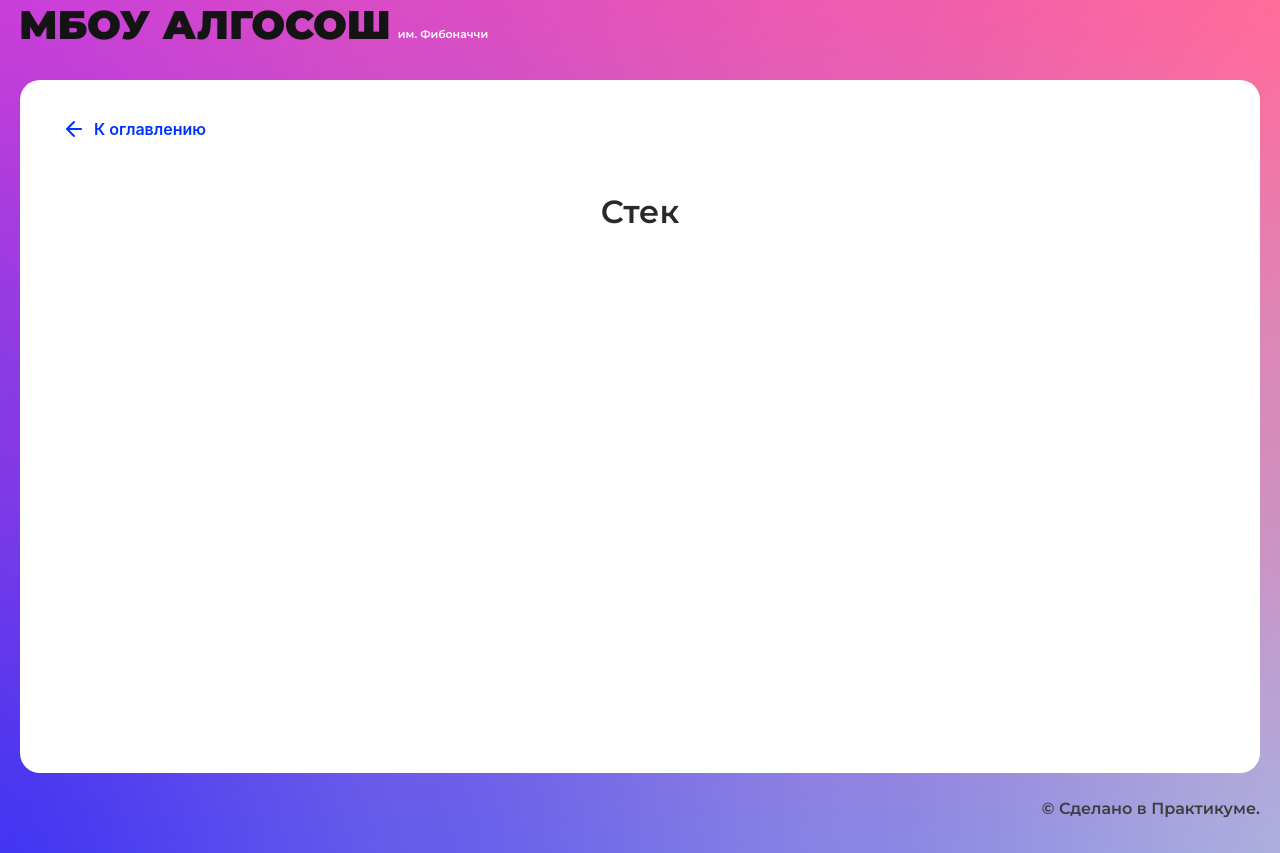
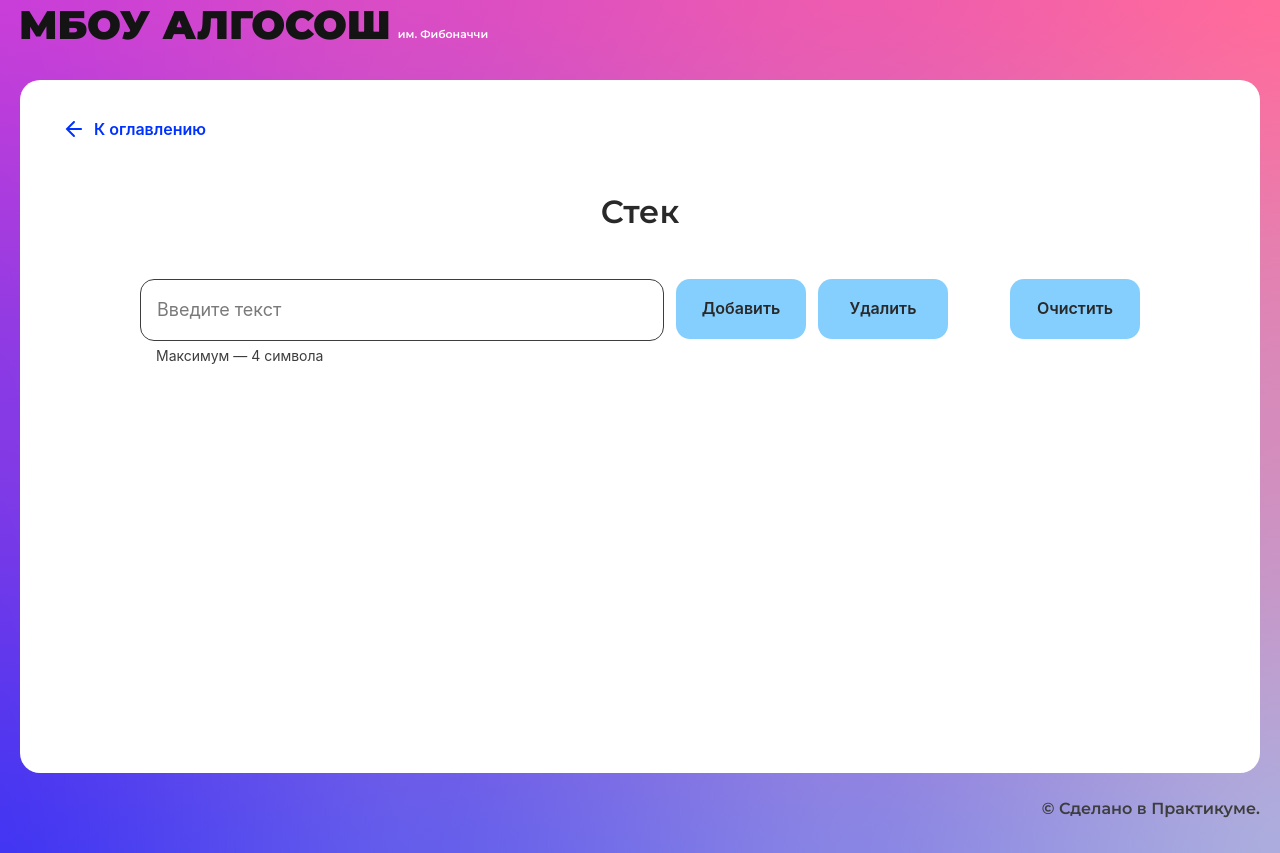
Before and after one commit to MikeStarina/algos, a React (Create React App) app: page /stack in a window 1280 px wide. Built offline with nearby package versions, Linux system fonts and the light colour scheme.

Commit message:
stack logic ready

```diff
--- /dev/null
+++ b/src/components/stack-page/stack-page.module.css
@@ -0,0 +1,32 @@
+.input_container {
+    width: 100%;
+    max-width: 1000px;
+    margin: 0 auto;
+    padding: 0;
+    box-sizing: border-box;
+    display: flex;
+    justify-content: flex-start;
+    align-items: flex-start;
+    gap: 12px;
+}
+
+
+
+.button_container {
+    box-sizing: border-box;
+    margin: 0;
+    padding: 0 0 0 50px;
+}
+
+
+
+.result_container {
+    width: 100%;
+    margin: 120px auto 0;
+    padding: 0;
+    box-sizing: border-box;
+    display: flex;
+    gap: 15px;
+    justify-content: center;
+    align-items: center;
+}
--- a/src/components/stack-page/stack-page.tsx
+++ b/src/components/stack-page/stack-page.tsx
@@ -1,10 +1,105 @@
-import React from "react";
+import React, { FormEvent, useState } from "react";
 import { SolutionLayout } from "../ui/solution-layout/solution-layout";
+import styles from './stack-page.module.css';
+import { Circle } from "../ui/circle/circle";
+import { Input } from "../ui/input/input";
+import { Button } from "../ui/button/button";
+import { stackCircleStyle } from "../utils/stack-utils";
+
 
 export const StackPage: React.FC = () => {
+
+  const [ value, setValue ] = useState<string>('');
+  const [ stack, setStack ] = useState<string[]>([]);
+  const [ modifiedIndex, setModifiedIndex ] = useState<number>(-1);
+
+
+  const addToStackFunc = async (value: string) => {
+    const newStack = stack;
+    newStack.push(value);
+    setStack([...newStack]);
+    setModifiedIndex(getStackSize(stack) - 1);
+    await new Promise(resolve => setTimeout(resolve, 1000));
+    setModifiedIndex(-1);
+  }
+
+  const removeFromStack = async () => {
+
+    setModifiedIndex(getStackSize(stack) - 1);
+    await new Promise(resolve => setTimeout(resolve, 1000));
+    setModifiedIndex(-1);
+
+    const newStack = stack;
+    newStack.pop();
+    setStack([...newStack]);
+
+  }
+
+  const getStackSize = (stack: string[]) => {
+    return stack.length;
+  }
+
+  const onChange = (event: FormEvent<HTMLInputElement>) => {
+    event.preventDefault();
+    setValue(event.currentTarget.value);
+  }
+
+  const onSubmit = (event: FormEvent<HTMLFormElement>) => {
+    event.preventDefault();
+    if (value) addToStackFunc(value);
+
+    event.currentTarget.reset();
+    setValue('');
+  }
+
+  const deleteButtonOnClickHandler = () => {
+    removeFromStack();
+  }
+
+  const resetButtonClickHandler = () => {
+    setStack([...[]]);
+  }
+
   return (
     <SolutionLayout title="Стек">
+       <form className={styles.input_container} onSubmit={onSubmit}>
+        <Input
+          maxLength={4}
+          type="text"
+          isLimitText={true}
+          autoFocus
+          onChange={onChange}
+        />
+        <Button
+          type="submit"
+          text="Добавить"
+        />
+        <Button
+          type="button"
+          text="Удалить"
+          onClick={deleteButtonOnClickHandler}
+        />
+        <div className={styles.button_container}>
+          <Button
+            type="button"
+            text="Очистить"
+            onClick={resetButtonClickHandler}
+          />
+        </div>
+      </form>
 
+      <div className={styles.result_container}>
+        {stack &&
+            stack.map((item, index) => (
+              <Circle
+                key={index}
+                letter={item}
+                index={index}
+                head={index === getStackSize(stack) - 1 ? 'top' : ''}
+                state={stackCircleStyle(index, modifiedIndex)}
+              />
+        ))}
+      </div>
     </SolutionLayout>
   );
 };
--- a/src/components/ui/circle/circle.tsx
+++ b/src/components/ui/circle/circle.tsx
@@ -52,7 +52,7 @@ export const Circle: React.FC<CircleProps> = ({
       <div
         className={`text text_type_input text_color_input mt-4 ${
           styles.absolute
-        } ${(index ? index + '' : false) ? styles.tail60 : styles.tail30} ${
+        } ${ index !== null ? styles.tail60 : styles.tail30} ${
           styles[typeof tail === "string" ? "string" : "element"]
         }`}
       >
--- /dev/null
+++ b/src/components/utils/stack-utils.tsx
@@ -0,0 +1,8 @@
+import { ElementStates } from "../../types/element-states";
+
+
+
+export const stackCircleStyle = (index: number, currentIndex: number) => {
+    if (index === currentIndex) return ElementStates.Changing
+    return ElementStates.Default
+}
```
